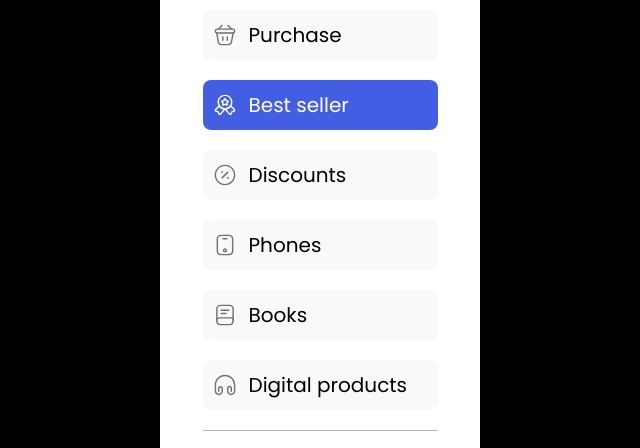
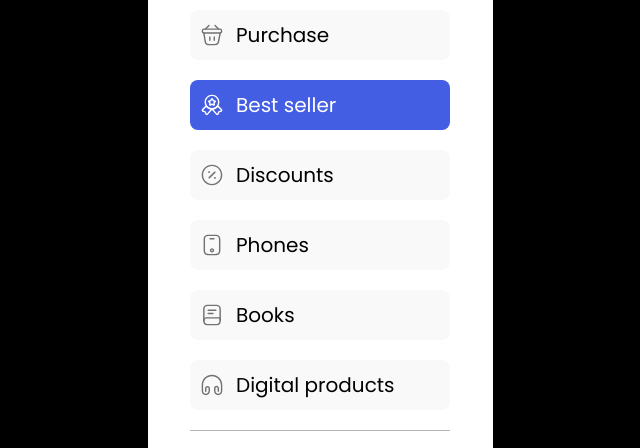
Before and after one commit to MCKH03/CSS-Menu-3, a plain HTML site: page index.html in a window 1280 px wide. Shown: the part 178-626 px from the top of the page, without its empty margins (320-960 px from the left). Drawn offline with Linux system fonts and the light colour scheme.

Commit message:
Update style.css

```diff
--- a/style.css
+++ b/style.css
@@ -47,7 +47,7 @@ body {
   background-color: var(--white);
   padding: 3.2rem 4.25rem 0 4.25rem;
   border-radius: 1.8rem;
-  width: 32rem;
+  width: 34.5rem;
 }
 
 .header-box {
```
